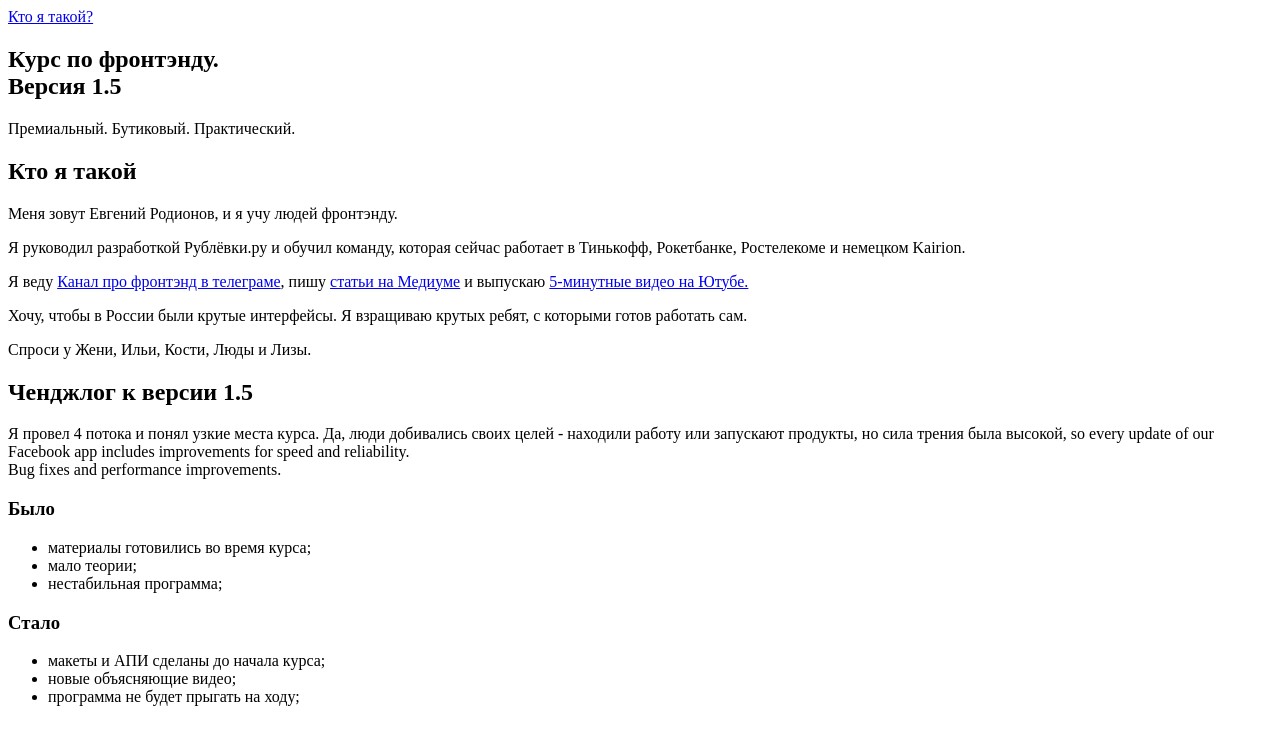
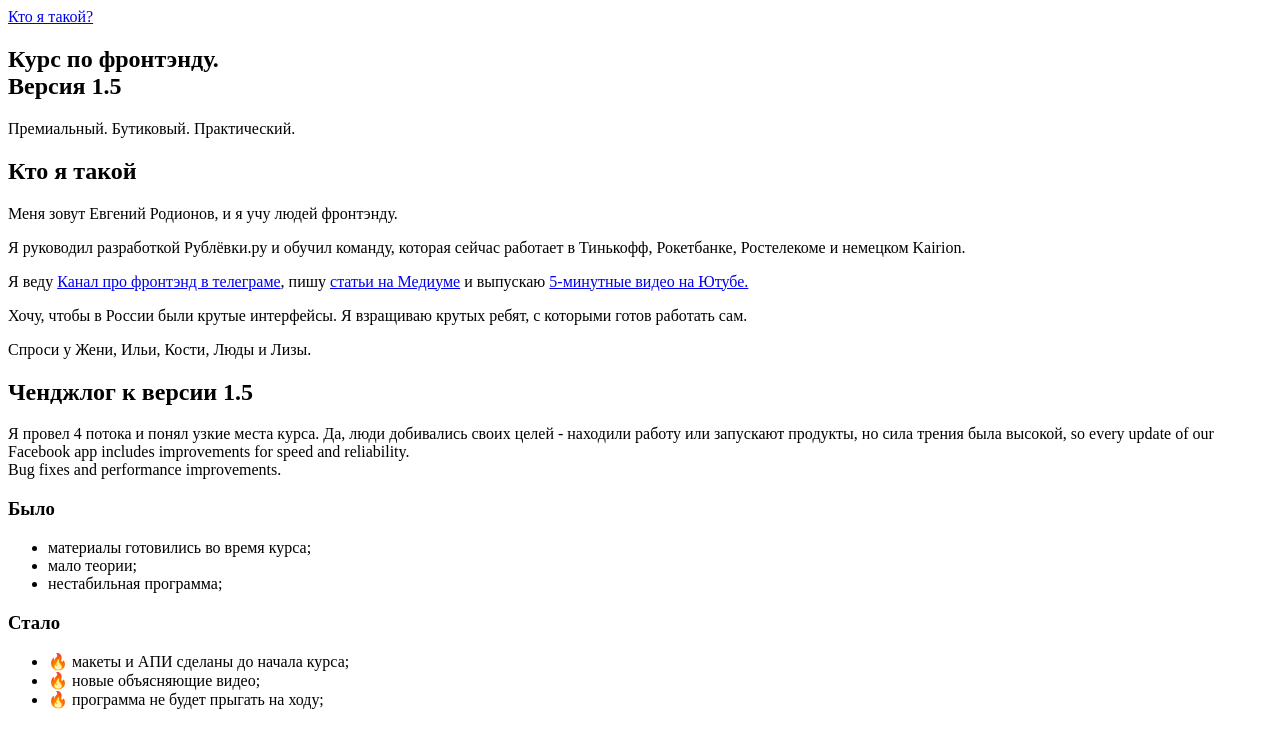
Before and after one commit to murkaololo/verstka, a plain HTML site: page index.html in a window 1280 px wide. Drawn offline with Linux system fonts and the light colour scheme.

Commit message:
emoji added

```diff
--- a/index.html
+++ b/index.html
@@ -42,18 +42,11 @@
             </ul>
             <h3>Стало</h3>
             <ul>
-                <li>макеты и АПИ сделаны до начала курса;</li>
-                <li>новые объясняющие видео;</li>
-                <li>программа не будет прыгать на ходу;</li>
+                <li>&#x1f525; макеты и АПИ сделаны до начала курса;</li>
+                <li>&#128293; новые объясняющие видео;</li>
+                <li>&#128293; программа не будет прыгать на ходу;</li>
             </ul>
         </aside>
     </main>
-
-
-
-
-
-
-
 </body>
 </html>
```
